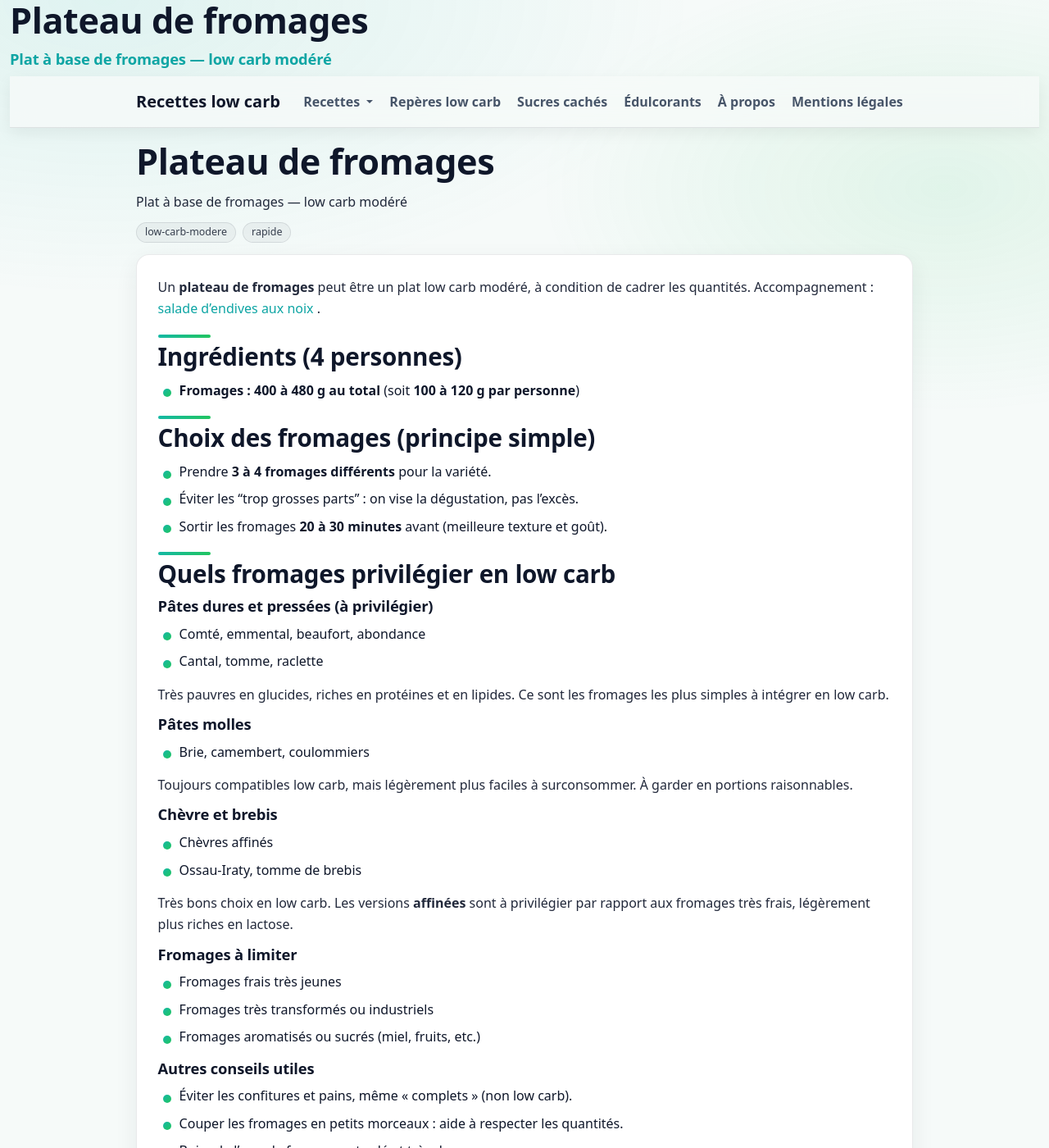
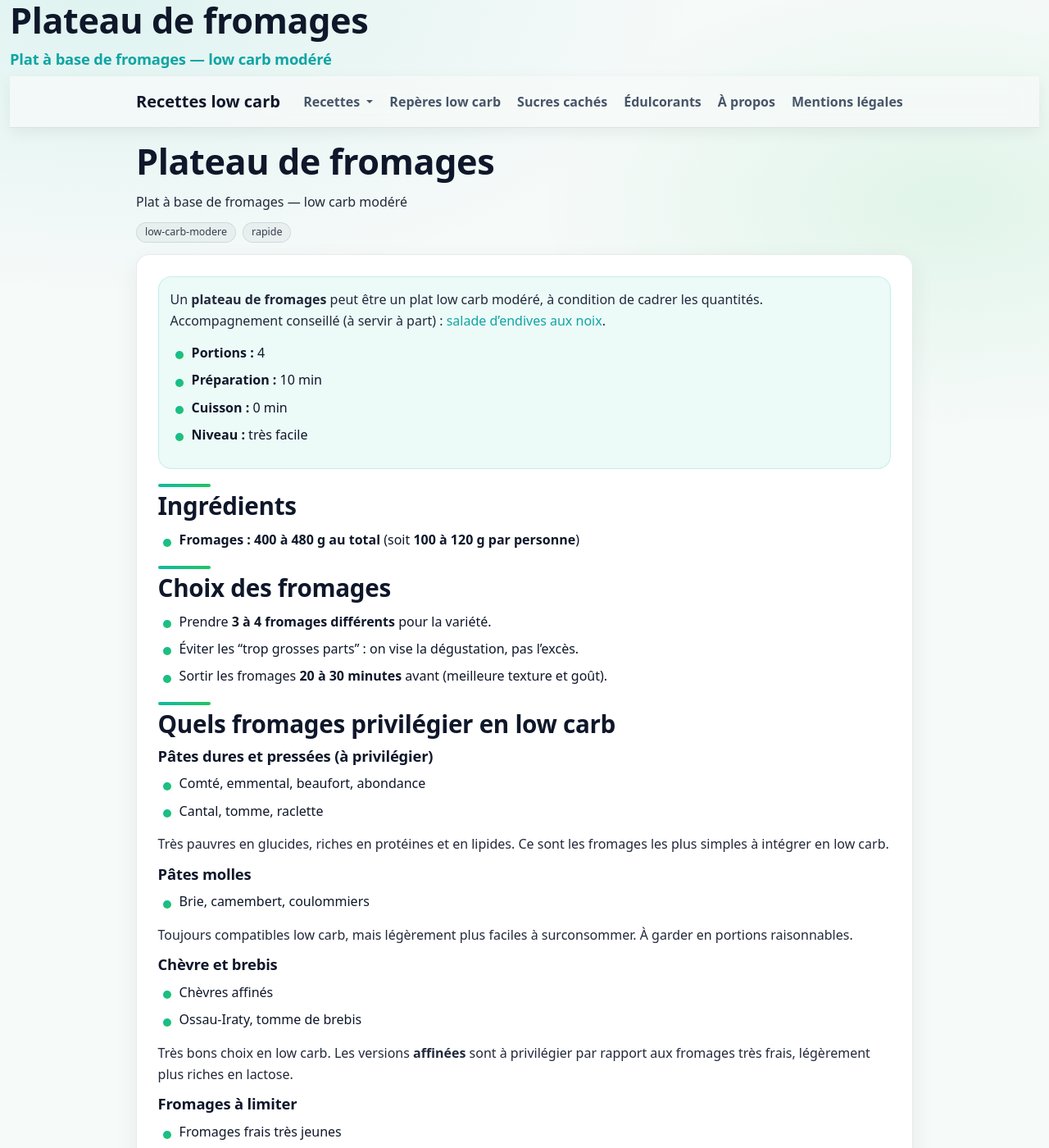
Before and after one commit to laurie-boissay/laurie-boissay.github.io, a Jekyll site: the page built from recettes/plateau-fromages.html, in a window 1280 px wide and 1400 px high. Shown: the whole window at 82% size. Built offline with Jekyll 4.4.1, drawn with Linux system fonts in a browser that asks for light colours; some of the changed text lies outside the part shown.

Commit message:
Update plateau-fromages.html

```diff
--- a/recettes/plateau-fromages.html
+++ b/recettes/plateau-fromages.html
@@ -10,43 +10,57 @@ recipe_tested: true
 tags:
   - low-carb-modere
   - rapide
-
 extra_head: |
   <script type="application/ld+json">
   {
     "@context": "https://schema.org",
     "@type": "Recipe",
-    "name": "Plateau de fromages low carb",
+    "name": "Plateau de fromages",
     "description": "Plateau de fromages low carb modéré avec quantités par personne, sans pain.",
     "recipeYield": "4 portions",
-    "recipeCategory": "Plat principal",
-    "recipeCuisine": "Française",
-    "keywords": "fromages, plateau de fromages, low carb, sans pain"
+    "prepTime": "PT10M",
+    "cookTime": "PT0M",
+    "totalTime": "PT10M",
+    "recipeCategory": "Plat",
+    "keywords": "fromages, plateau de fromages, low carb, sans pain",
+    "author": { "@type": "Person", "name": "Laurie" },
+    "recipeIngredient": [
+      "400 à 480 g de fromages variés (100 à 120 g par personne)"
+    ],
+    "recipeInstructions": [
+      { "@type": "HowToStep", "text": "Peser la quantité totale de fromage (400–480 g)." },
+      { "@type": "HowToStep", "text": "Couper en morceaux faciles à saisir (dégustation)." },
+      { "@type": "HowToStep", "text": "Dresser sur une planche ou une assiette et servir." }
+    ]
   }
   </script>
 ---
 
-<section class="recipe-content">
-
+<div class="recipe-lead">
   <p>
     Un <strong>plateau de fromages</strong> peut être un plat low carb modéré, à condition de cadrer les quantités.
-    Accompagnement :
+    Accompagnement conseillé (à servir à part) :
     {% assign salad = site.pages | where: "layout", "recipe" | where: "recipe_sort", "salade-endives-noix" | first %}
     {% if salad %}
-      <a href="{{ site.baseurl }}{{ salad.url }}" style="border-bottom:none;">
-        salade d’endives aux noix
-      </a>.
+      <a href="{{ salad.url | relative_url }}">salade d’endives aux noix</a>.
     {% else %}
       salade d’endives aux noix.
     {% endif %}
   </p>
+  <ul>
+    <li><strong>Portions :</strong> 4</li>
+    <li><strong>Préparation :</strong> 10 min</li>
+    <li><strong>Cuisson :</strong> 0 min</li>
+    <li><strong>Niveau :</strong> très facile</li>
+  </ul>
+</div>
 
-  <h2>Ingrédients (4 personnes)</h2>
+<h2>Ingrédients</h2>
 <ul>
   <li><strong>Fromages : 400 à 480 g au total</strong> (soit <strong>100 à 120 g par personne</strong>)</li>
 </ul>
 
-  <h2>Choix des fromages (principe simple)</h2>
+<h2>Choix des fromages</h2>
 <ul>
   <li>Prendre <strong>3 à 4 fromages différents</strong> pour la variété.</li>
   <li>Éviter les “trop grosses parts” : on vise la dégustation, pas l’excès.</li>
@@ -107,8 +121,7 @@ extra_head: |
 </ol>
 
 <h2>Informations nutritionnelles</h2>
-  <p>Valeurs estimées par portion pour <strong>110 g de fromage</strong> (moyenne, selon le choix des fromages) :</p>
-
+<p>Valeurs estimées par portion pour <strong>110 g de fromage</strong> (moyenne, selon le choix des fromages).</p>
 <div class="table-responsive">
   <table class="table table-striped">
     <tbody>
@@ -121,25 +134,24 @@ extra_head: |
         <td>≈ 25 g</td>
       </tr>
       <tr>
+        <th scope="row">Lipides</th>
+        <td>≈ 31 g</td>
+      </tr>
+      <tr>
         <th scope="row">Glucides</th>
         <td>≈ 1,5 g</td>
-        </tr>
-        <tr>
-          <th scope="row">dont fructose</th>
-          <td>≈ 0 g</td>
-        </tr>
-        <tr>
-          <th scope="row">Lipides</th>
-          <td>≈ 31 g</td>
       </tr>
       <tr>
         <th scope="row">Fibres</th>
         <td>≈ 0 g</td>
       </tr>
+      <tr>
+        <th scope="row">Fructose</th>
+        <td>≈ 0 g</td>
+      </tr>
     </tbody>
   </table>
 </div>
-
 <p class="small text-muted">
   Estimations pour le fromage uniquement. Les valeurs varient selon le type de lait
   (vache, chèvre, brebis) et le niveau d’affinage.
@@ -150,5 +162,3 @@ extra_head: |
   <li>Le fromage est naturellement <strong>très faible en glucides</strong>.</li>
   <li>Le point critique est la <strong>densité calorique</strong>, pas la glycémie.</li>
 </ul>
-
-</section>
```
Also changed, not shown: other parts of recettes/plateau-fromages.html (+2 -2 lines). Lines whose indentation alone changed are shown as unchanged.
